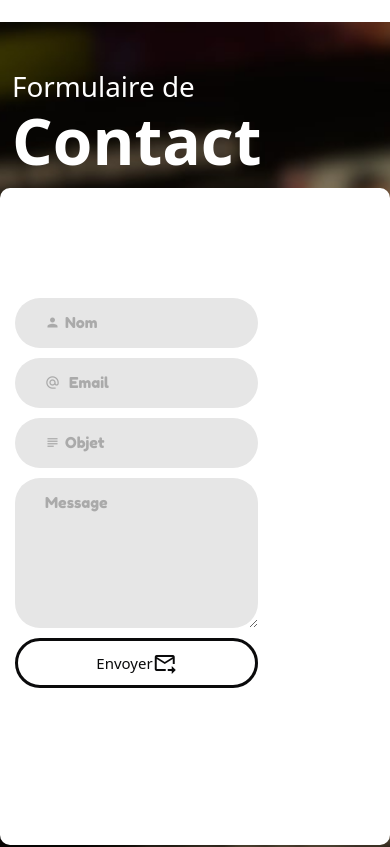
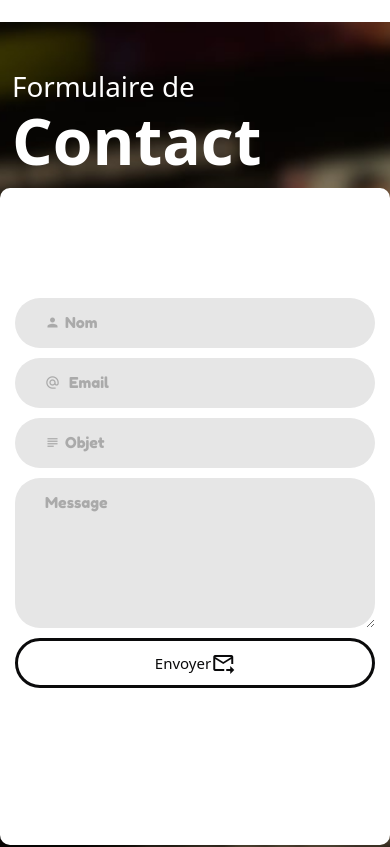
Before and after one commit to Lyvia-hub/SiteWebFDN, an Angular app: page /home in a window 390 px wide. Shown: the part 6626-7473 px from the top of the page. Built offline with nearby package versions, Linux system fonts and the light colour scheme.

Commit message:
MAJ du form de contact sur mobile

```diff
--- a/src/app/public/home/main-contact/main-contact.component.sass
+++ b/src/app/public/home/main-contact/main-contact.component.sass
@@ -252,3 +252,8 @@ textarea.input-field
 .contact-form-success
     color: var(--mainGreen)
     text-align: center
+
+form
+  width: 100%
+  @media (min-width: 768px)
+    width: auto
```
